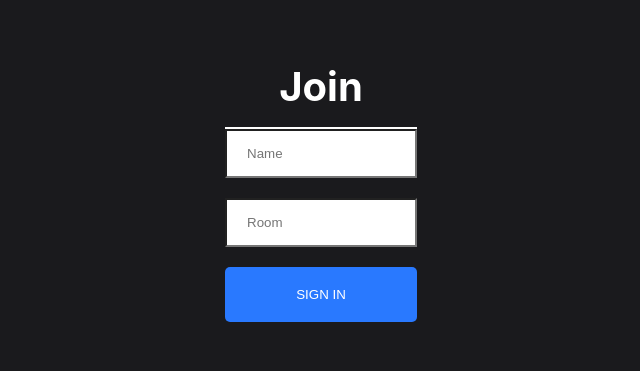
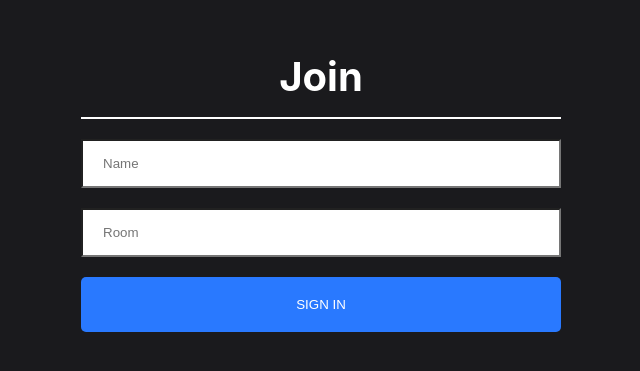
Before and after one commit to bemfes/real-time-chat, a React (Vite) app in the folder client/: page / in a window 1280 px wide. Shown: the part 243-614 px from the top of the page, without its empty margins (319-959 px from the left). Built offline with nearby package versions, Linux system fonts and the light colour scheme.

Commit message:
chore: change width of inner container and add margin bottom to heading

```diff
--- a/client/src/components/Join/Join.css
+++ b/client/src/components/Join/Join.css
@@ -8,7 +8,7 @@
 }
 
 .joinInnerContainer {
-  width: 20%;
+  width: 50%;
 }
 
 .joinInput {
@@ -22,6 +22,7 @@
   font-size: 2.5em;
   padding-bottom: 10px;
   border-bottom: 2px solid white;
+  margin-bottom: 20px;
 }
 
 .button {
```
